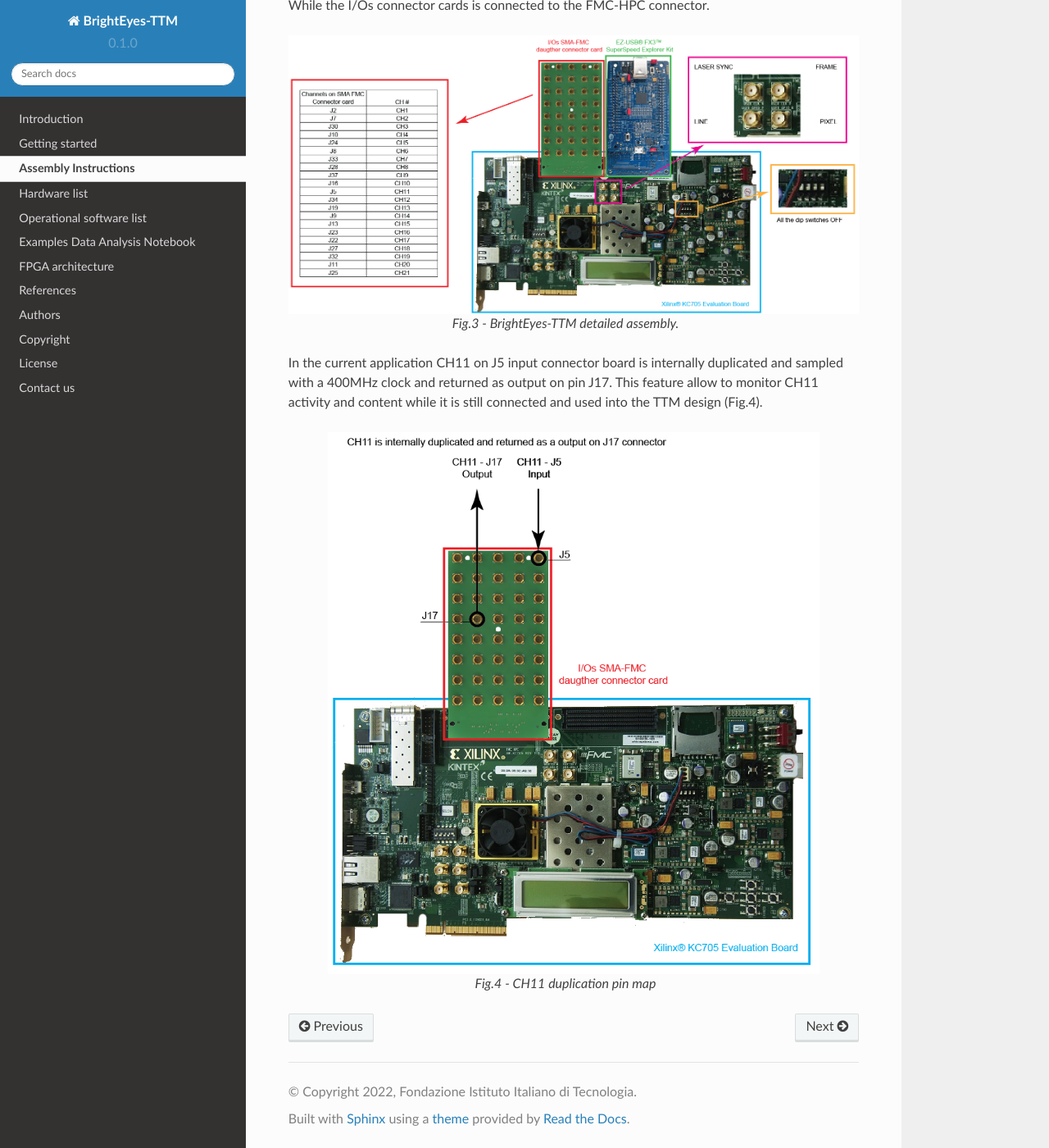
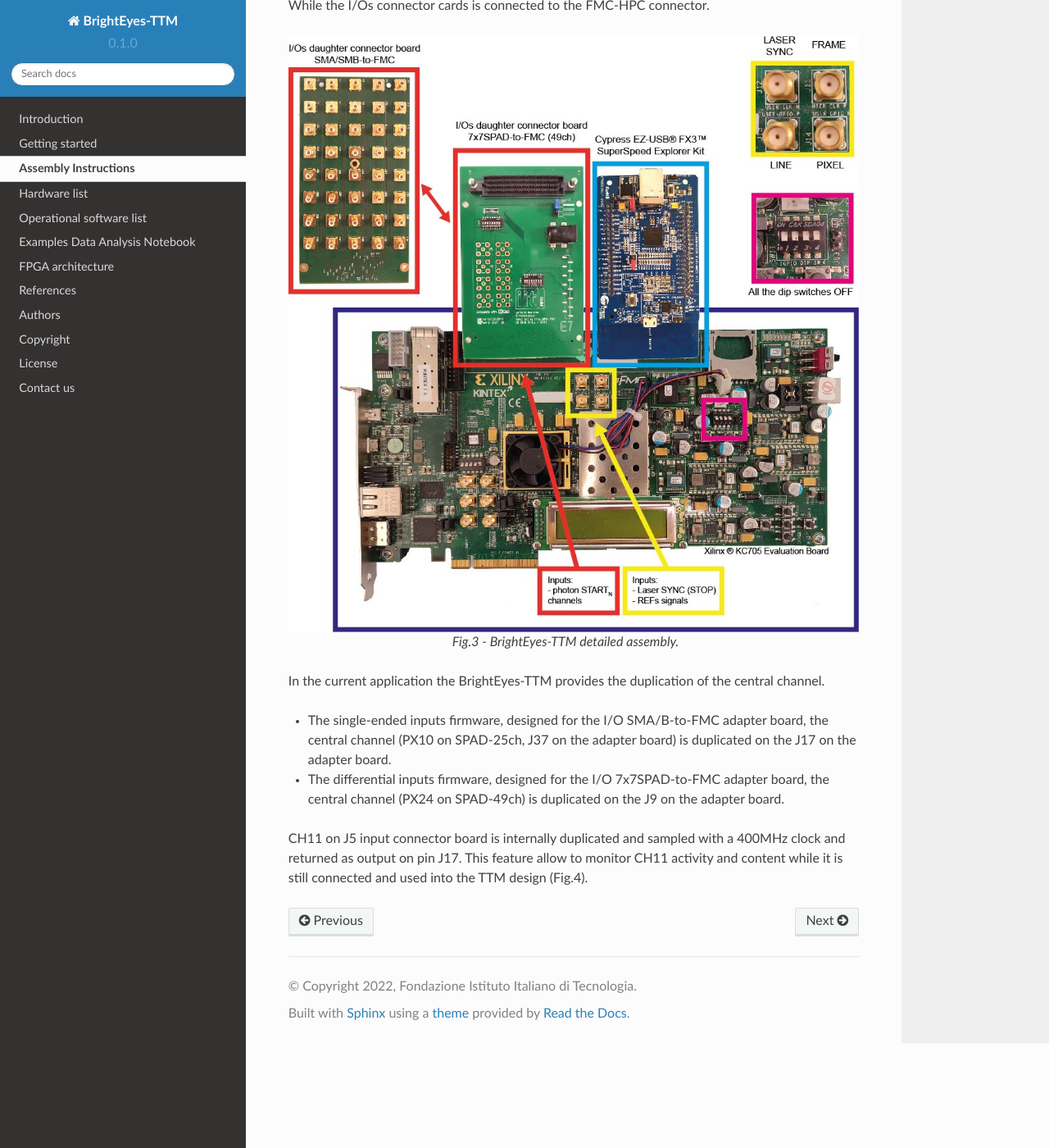
Before and after one commit to mattia-donato/BrightEyes-TTM-docs, a Sphinx documentation site: the page built from docs/source/assembly.md, in a window 1280 px wide and 1400 px high, scrolled down 381 px. Shown: the whole window at 82% size. Built offline with Sphinx 7.4.7 and the Read the Docs theme 2.0.0, drawn with Linux system fonts in a browser that asks for light colours.

Commit message:
Update assembly.md

```diff
--- a/docs/source/assembly.md
+++ b/docs/source/assembly.md
@@ -4,7 +4,7 @@
 
 The Cypress® FX3™ SuperSpeed Explorer Kit board interlock into the FMC-LPC connector block. While the I/Os connector cards is connected to the FMC-HPC connector.
 
-:::{figure} img/TTM_Assembly.PNG
+:::{figure} TTM_Assembled.jpg
 :align: center
 :alt: Assembly
 :width: 3500
@@ -12,12 +12,10 @@
 Fig.3 - BrightEyes-TTM detailed assembly.
 :::
 
-In the current application CH11 on J5 input connector board is internally duplicated and sampled with a 400MHz clock and returned as output on pin J17. This feature allow to monitor CH11 activity and content while it is still connected and used into the TTM design (Fig.4).
+In the current application the BrightEyes-TTM provides the duplication of the central channel.
 
-:::{figure} img/TTM_ch11_duplication.PNG
-:align: center
-:alt: Assembly
-:width: 600
+- The single-ended inputs firmware, designed for the I/O SMA/B-to-FMC adapter board, the central channel (PX10 on SPAD-25ch, J37 on the adapter board) is duplicated on the J17 on the adapter board.
 
-Fig.4 - CH11 duplication pin map
-:::
+- The differential inputs firmware,  designed for the I/O 7x7SPAD-to-FMC adapter board, the central channel (PX24 on SPAD-49ch) is duplicated on the J9 on the adapter board.
+
+CH11 on J5 input connector board is internally duplicated and sampled with a 400MHz clock and returned as output on pin J17. This feature allow to monitor CH11 activity and content while it is still connected and used into the TTM design (Fig.4).
```
